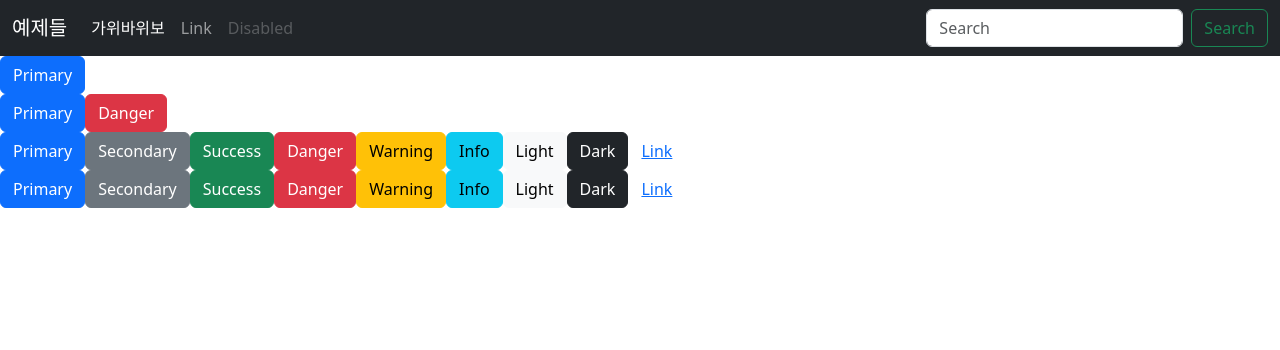
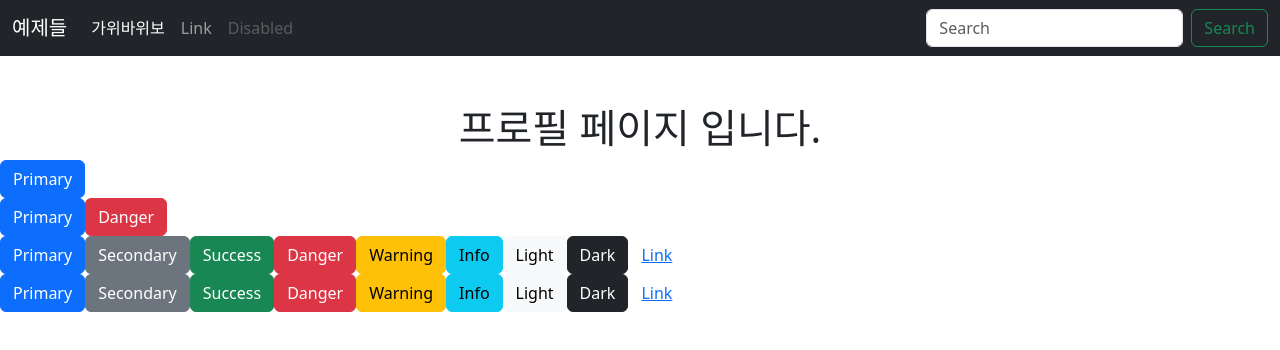
Before and after one commit to softwindy7292/vite-react, a React (Vite) app: page /profile in a window 1280 px wide. Shown: the top 350 px of the page. Built offline with nearby package versions, Linux system fonts and the light colour scheme.

Commit message:
프로필페이지

```diff
--- a/src/App.jsx
+++ b/src/App.jsx
@@ -2,6 +2,7 @@ import { useState } from 'react'
 import { BrowserRouter, Routes, Route } from 'react-router-dom'
 import HomePage from './pages/HomePage'
 import BoardPage from './pages/BoardPage'
+import ProfilePage from './pages/ProfilePage'
 
 function App() {
     return (
@@ -10,6 +11,7 @@ function App() {
                 <Routes>
                     <Route path="/" element={<HomePage />}></Route>
                     <Route path="/board" element={<BoardPage />}></Route>
+                    <Route path="/profile" element={<ProfilePage />}></Route>
                 </Routes>
             </BrowserRouter>
         </>
--- /dev/null
+++ b/src/pages/ProfilePage.jsx
@@ -0,0 +1,11 @@
+import { useState } from 'react'
+
+function ProfilePage() {
+    return (
+        <>
+            <h1 className="text-center mt-5">프로필 페이지 입니다.</h1>
+        </>
+    )
+}
+
+export default ProfilePage
```
